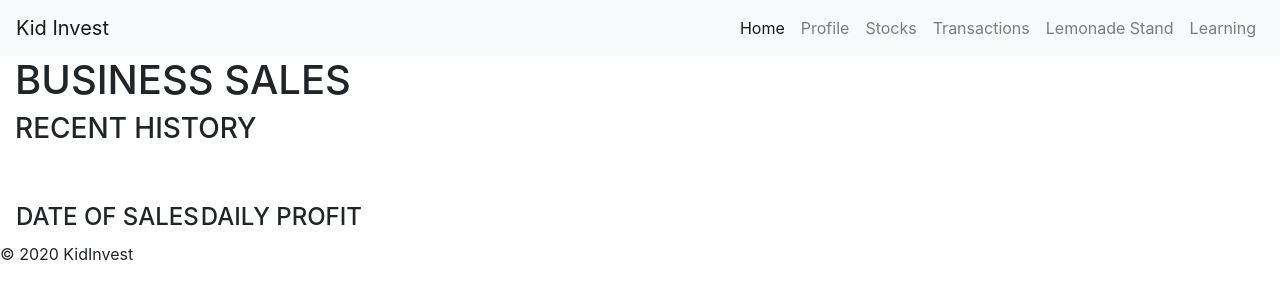
After one commit to Kid-Invest/KidInvest, a Spring app: template src/main/resources/templates/business/sales.html in a window 1280 px wide. The commit adds this page. Shown: the top 300 px of the page. Run offline with Thymeleaf, Linux system fonts and the light colour scheme; the template is opened without the code that fills it: most values are stand-ins (such as "Sample title", 1, 10 or a date in 2020); data that the repository does not hold is empty; database files in the repository are not loaded; some libraries are stand-ins or nearby versions.

Commit message:
working on sales.html and transactions controller

```diff
--- a/src/main/java/com/capstone/kidinvest/models/Sale.java
+++ b/src/main/java/com/capstone/kidinvest/models/Sale.java
@@ -24,8 +24,6 @@ public class Sale {
     //blank constructor
     public Sale() {
     }
-
-    ;
 
     //constructor
     public Sale(long id, Date saleDate, double profit, Business business) {
--- a/src/main/java/com/capstone/kidinvest/repositories/InventoryRepo.java
+++ b/src/main/java/com/capstone/kidinvest/repositories/InventoryRepo.java
@@ -8,4 +8,5 @@ import java.util.List;
 
 public interface InventoryRepo extends JpaRepository<Inventory, Long> {
     List<Inventory> findInventoryByBusinessId(long businessId);
+    List<Inventory> findInventoryByIngredientId(long ingredientId);
 }
--- a/src/main/java/com/capstone/kidinvest/repositories/SaleRepo.java
+++ b/src/main/java/com/capstone/kidinvest/repositories/SaleRepo.java
@@ -3,6 +3,8 @@ package com.capstone.kidinvest.repositories;
 import com.capstone.kidinvest.models.Sale;
 import org.springframework.data.jpa.repository.JpaRepository;
 
+import java.util.List;
+
 public interface SaleRepo extends JpaRepository<Sale, Long> {
-
+    List<Sale> findSaleByBusinessId(long businessId);
 }
--- a/src/main/resources/templates/business/business.html
+++ b/src/main/resources/templates/business/business.html
@@ -5,7 +5,7 @@
 <body>
 <div th:include="partials/fragments :: nav"></div>
 
-    <div class="container mt-4">
+    <div class="container-fluid">
         <h1>Business</h1>
 
         <table>
--- /dev/null
+++ b/src/main/resources/templates/business/sales.html
@@ -0,0 +1,40 @@
+<!DOCTYPE html>
+<html lang="en" xmlns:th="https://www.thymeleaf.org">
+<head th:include="partials/fragments :: head(Business-Sales)">
+</head>
+<body>
+<div th:include="partials/fragments :: nav"></div>
+
+<div class="container-fluid">
+    <div>
+        <h1>BUSINESS SALES</h1>
+        <h3>RECENT HISTORY</h3>
+    </div>
+    <br>
+    <br>
+    <table>
+        <thead>
+        <tr>
+            <th>
+                <h4>DATE OF SALES</h4>
+            </th>
+            <th>
+                <h4>DAILY PROFIT</h4>
+            </th>
+        </tr>
+        </thead>
+        <tbody>
+        <div th:each="sales : ${sale}">
+            <tr>
+                <td th:text="${sale.getSaleDate()}"></td>
+                <td th:text="${sale.getProfit()}"></td>
+            </tr>
+        </div>
+        </tbody>
+    </table>
+</div>
+
+<th:block th:include="partials/fragments :: footer"/>
+<th:block th:include="partials/fragments :: scripts"/>
+</body>
+</html>
```
Also changed, not shown: src/main/java/com/capstone/kidinvest/controllers/TransactionsController.java (+19 -2 lines), 1 other file.
